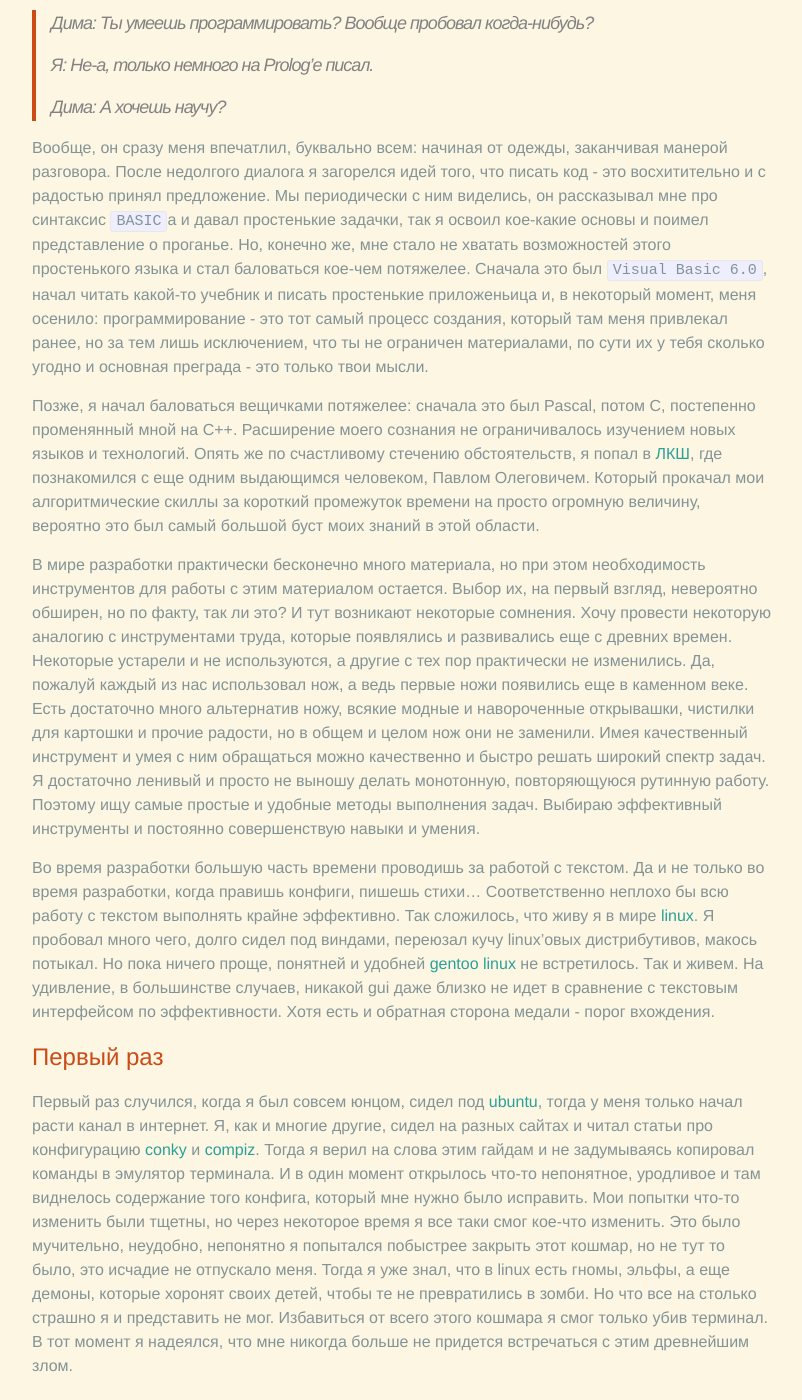
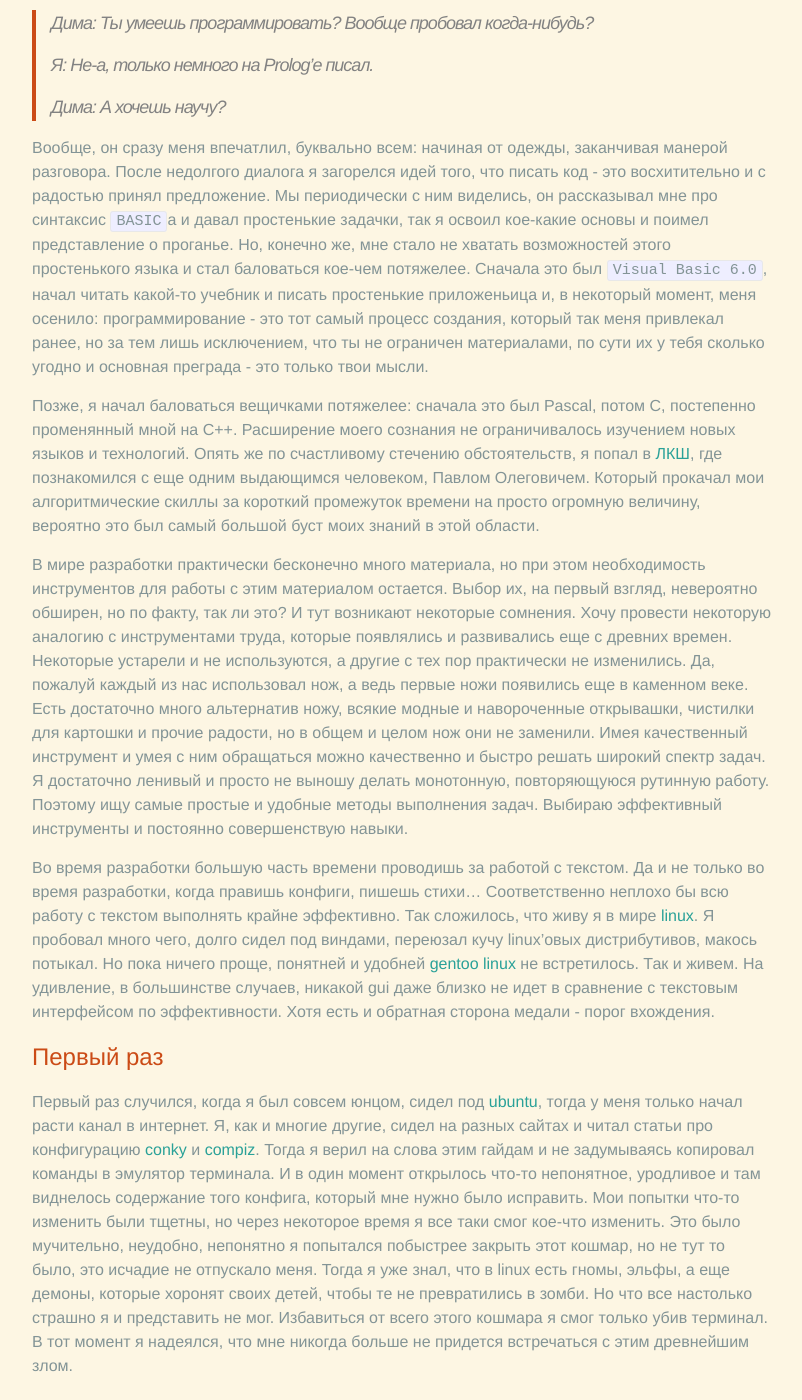
Before and after one commit to rednotes/rednotes.github.io, a Jekyll site: the page built from _posts/2014-09-14-vim-story-0.markdown, in a window 1280 px wide and 1400 px high, scrolled down 1859 px. Shown: the whole window, without its empty margins (238-1040 px from the left). Built offline with Jekyll 4.4.1, drawn with Linux system fonts in a browser that asks for light colours; some of the changed text lies outside the part shown.

Commit message:
Another grammar check iteration

```diff
--- a/_posts/2014-09-14-vim-story-0.markdown
+++ b/_posts/2014-09-14-vim-story-0.markdown
@@ -64,7 +64,7 @@ tags: vim, linux, life
 у дяди мак и всякие клевости его интерфейса. Он выглядел просто шикарно по
 сравнению с 98ой виндой. Я спросил: а можно мне так же? На что дядя ответил:
 Почему бы и нет? И записал диск с моим первым дистрибутивом [Linux][], а еще,
-он спросил меня знаю ли я как по-английски будет человек. Это было, на первый
+он спросил меня знаю ли я как по-английски будет "человек". Это было, на первый
 взгляд, небольшое событие, но, на самом деле, кардинально поменявшее мою жизнь
 и цвет глаз.
 
@@ -88,7 +88,7 @@ tags: vim, linux, life
 простенького языка и стал баловаться кое-чем потяжелее. Сначала это был
 `Visual Basic 6.0`, начал читать какой-то учебник и писать простенькие
 приложеньица и, в некоторый момент, меня осенило: программирование - это тот
-самый процесс создания, который там меня привлекал ранее, но за тем лишь
+самый процесс создания, который так меня привлекал ранее, но за тем лишь
 исключением, что ты не ограничен материалами, по сути их у тебя сколько угодно
 и основная преграда - это только твои мысли.
 
@@ -113,7 +113,7 @@ tags: vim, linux, life
 решать широкий спектр задач. Я достаточно ленивый и просто не выношу делать
 монотонную, повторяющуюся рутинную работу. Поэтому ищу самые простые и удобные
 методы выполнения задач. Выбираю эффективный инструменты и постоянно
-совершенствую навыки и умения.
+совершенствую навыки.
 
 Во время разработки большую часть времени проводишь за работой с текстом. Да и
 не только во время разработки, когда правишь конфиги, пишешь стихи...
@@ -137,7 +137,7 @@ tags: vim, linux, life
 кое-что изменить. Это было мучительно, неудобно, непонятно я попытался
 побыстрее закрыть этот кошмар, но не тут то было, это исчадие не отпускало
 меня. Тогда я уже знал, что в linux есть гномы, эльфы, а еще демоны, которые
-хоронят своих детей, чтобы те не превратились в зомби. Но что все на столько
+хоронят своих детей, чтобы те не превратились в зомби. Но что все настолько
 страшно я и представить не мог. Избавиться от всего этого кошмара я смог только
 убив терминал. В тот момент я надеялся, что мне никогда больше не придется
 встречаться с этим древнейшим злом.
```
Also changed, not shown: other parts of _posts/2014-09-14-vim-story-0.markdown (+1 -1 lines).
